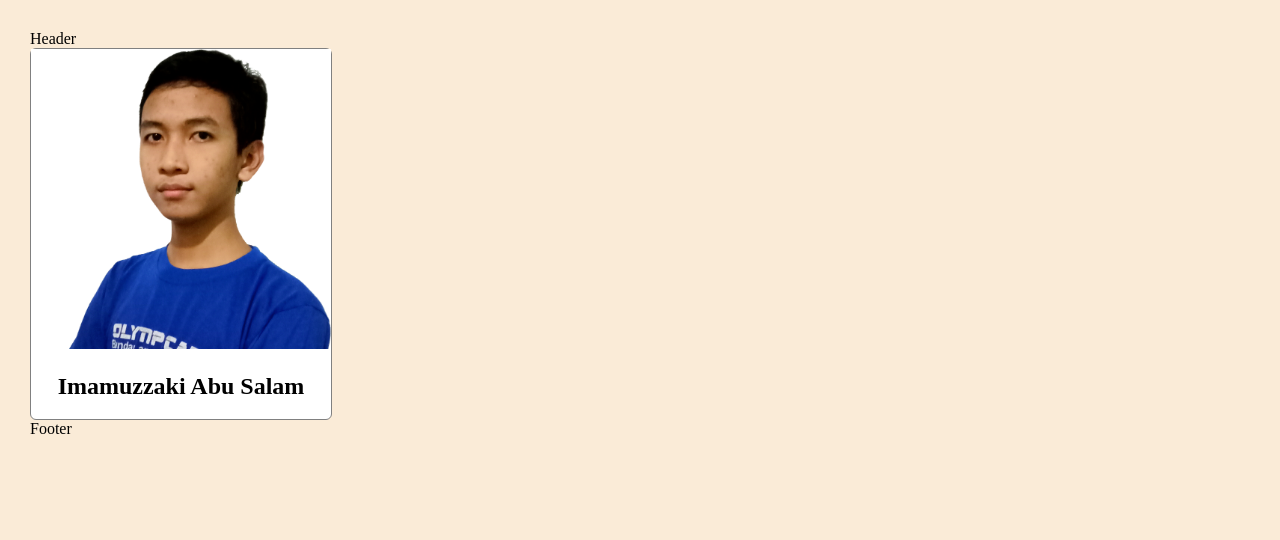
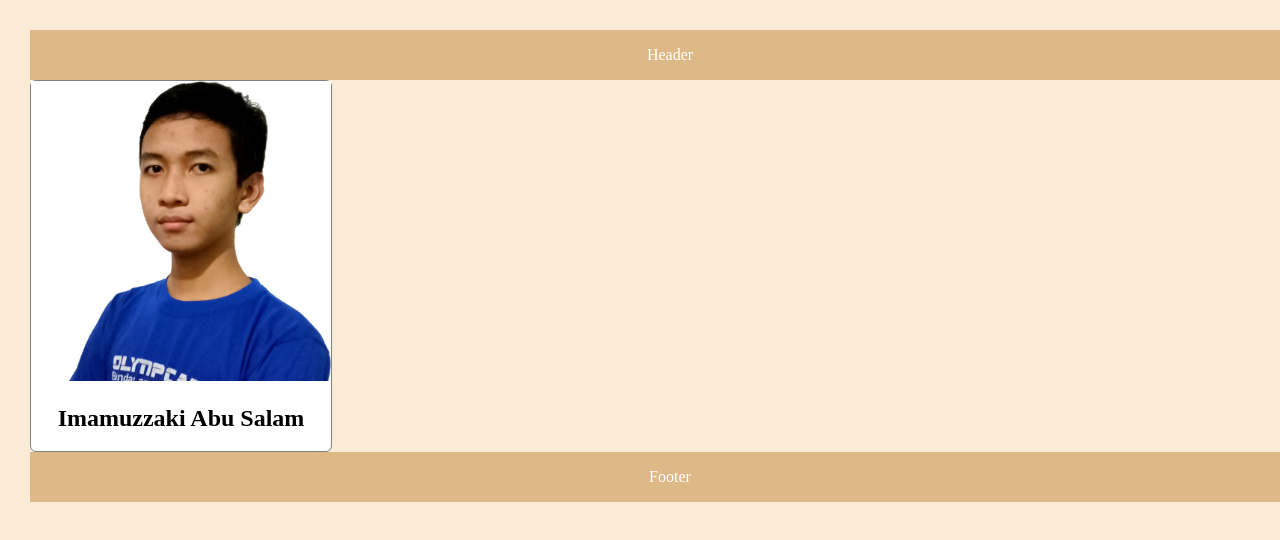
Before and after one commit to ImBIOS/Learn-VCS-2, a plain HTML site: page index.html in a window 1280 px wide. Shown: the top 540 px of the page. Drawn offline with Linux system fonts and the light colour scheme.

Commit message:
resolved conflist of style.css

```diff
--- a/style.css
+++ b/style.css
@@ -20,8 +20,6 @@ body {
     text-align: center;
  }
 
-<<<<<<< HEAD
-<<<<<<<< HEAD:style.css
  #footer {
    width: 100%;
    height: 50px;
@@ -30,9 +28,6 @@ body {
    text-align: center;
    color: white;
 }
-========
-=======
->>>>>>> development-1.0
  #header {
     width: 100%;
     height: 50px;
@@ -40,9 +35,4 @@ body {
     background-color: burlywood;
     text-align: center;
     color: white;
-<<<<<<< HEAD
  }
->>>>>>>> development-1.0:stly.css
-=======
- }
->>>>>>> development-1.0
```
